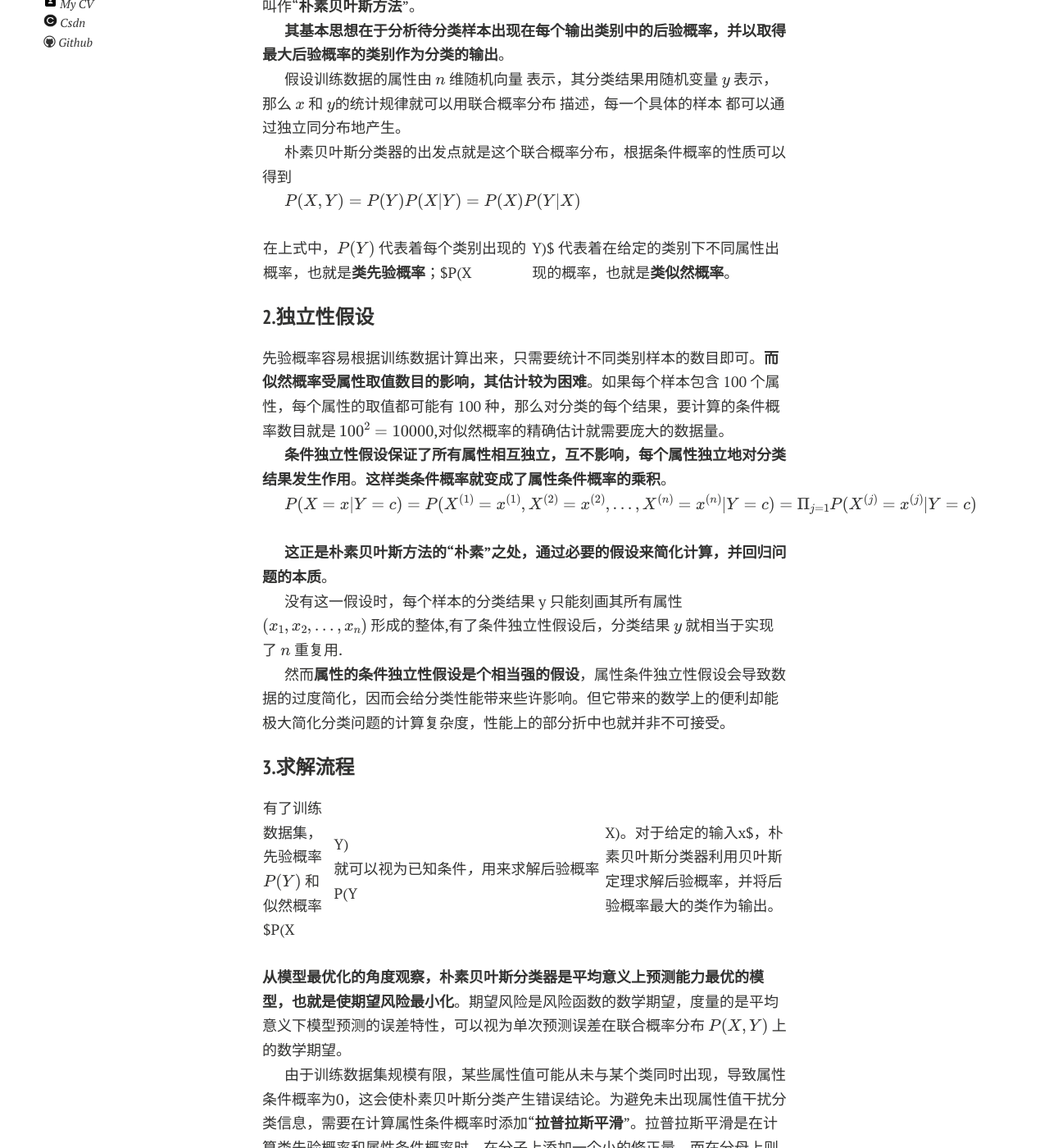
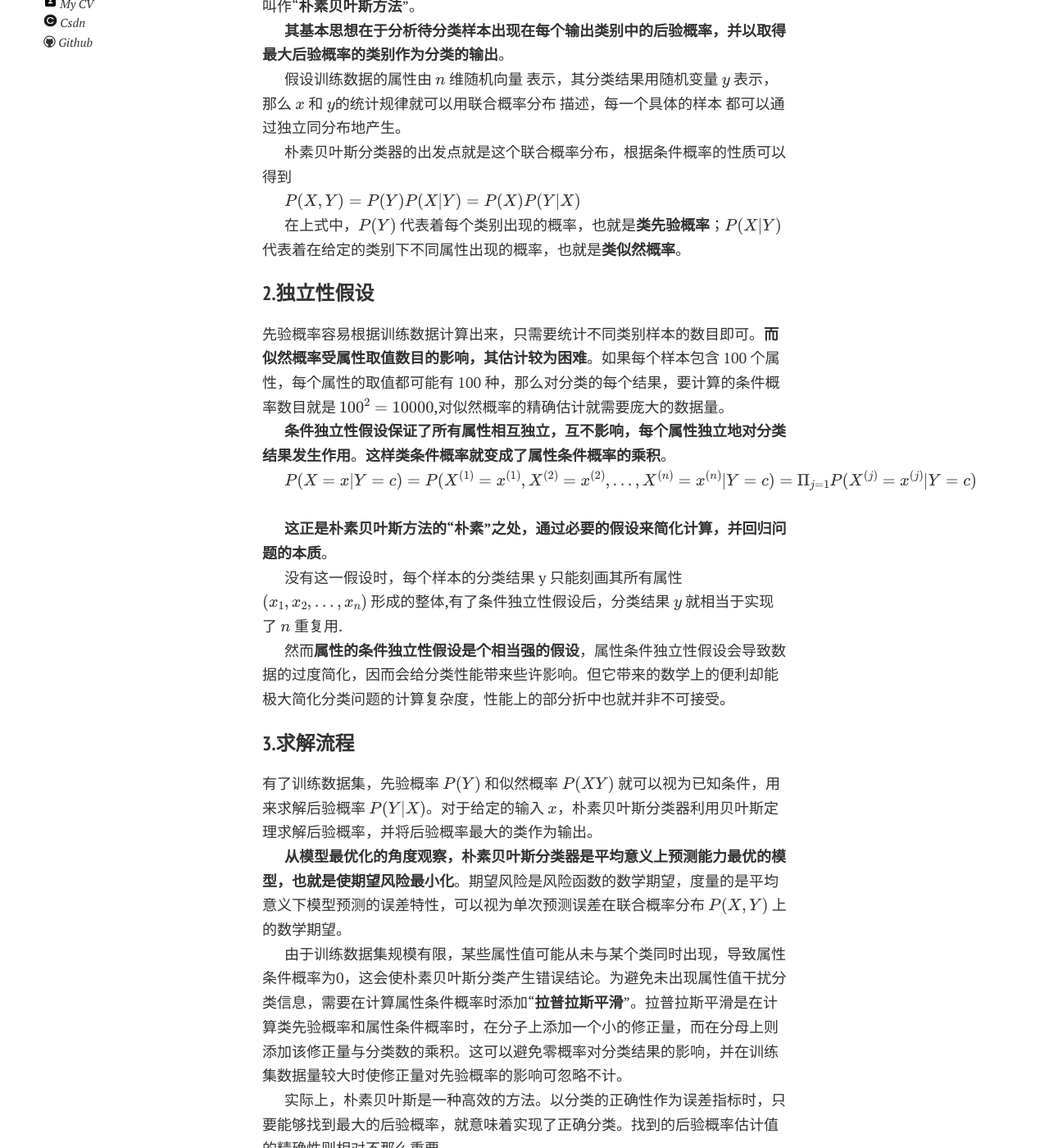
Before and after one commit to Qilu-Yuan/Qilu-Yuan.github.io, a Jekyll site: the page built from blogs/ML/NaiveBayes.md, in a window 1280 px wide and 1400 px high, scrolled down 277 px. Shown: the whole window at 82% size. Built offline with Jekyll 4.4.1, drawn with Linux system fonts in a browser that asks for light colours; nearby versions of some CDN libraries; formulas are drawn with MathJax 3; comment, search, counter and statistics services are not loaded; a style sheet for code colours, icons or effects is not loaded.

Commit message:
Update NaiveBayes.md

```diff
--- a/blogs/ML/NaiveBayes.md
+++ b/blogs/ML/NaiveBayes.md
@@ -23,7 +23,7 @@ P(X,Y) = P(Y) P(X|Y) = P(X)P(Y|X)
 $$
 <br>
 
-在上式中，$P(Y)$ 代表着每个类别出现的概率，也就是**类先验概率**；$P(X|Y)$ 代表着在给定的类别下不同属性出现的概率，也就是**类似然概率**。<br>
+在上式中，$P(Y)$ 代表着每个类别出现的概率，也就是**类先验概率**；$P(X \vert Y)$ 代表着在给定的类别下不同属性出现的概率，也就是**类似然概率**。<br>
 
 ### 2.独立性假设
 
@@ -44,7 +44,7 @@ $$
 
 ### 3.求解流程
 
-有了训练数据集，先验概率 $P(Y)$ 和似然概率 $P(X|Y)$ 就可以视为已知条件，用来求解后验概率 $P(Y|X)$。对于给定的输入 $x$，朴素贝叶斯分类器利用贝叶斯定理求解后验概率，并将后验概率最大的类作为输出。<br>
+有了训练数据集，先验概率 $P(Y)$ 和似然概率 $P(XY)$ 就可以视为已知条件，用来求解后验概率 $P(Y \vert X)$。对于给定的输入 $x$，朴素贝叶斯分类器利用贝叶斯定理求解后验概率，并将后验概率最大的类作为输出。<br>
 
 **从模型最优化的角度观察，朴素贝叶斯分类器是平均意义上预测能力最优的模型，也就是使期望风险最小化**。期望风险是风险函数的数学期望，度量的是平均意义下模型预测的误差特性，可以视为单次预测误差在联合概率分布 $P(X, Y)$ 上的数学期望。<br>
 
```
